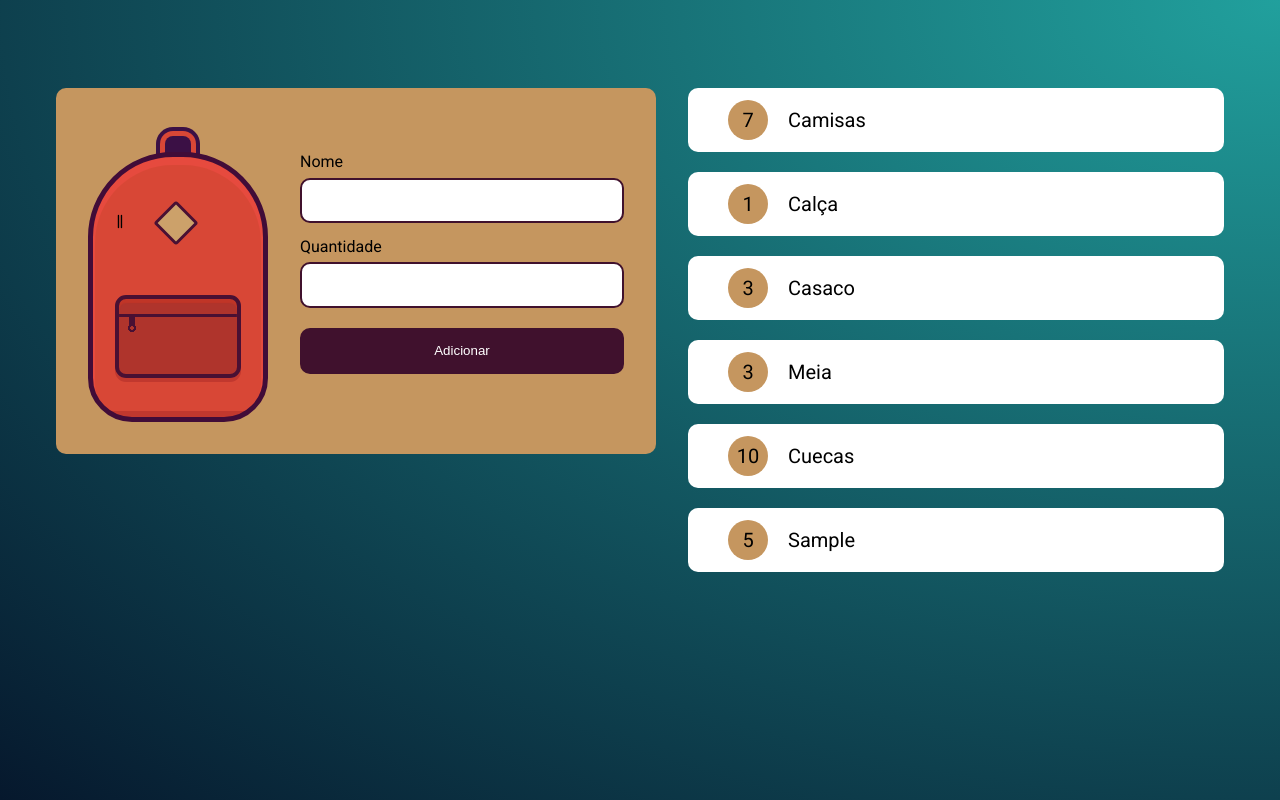
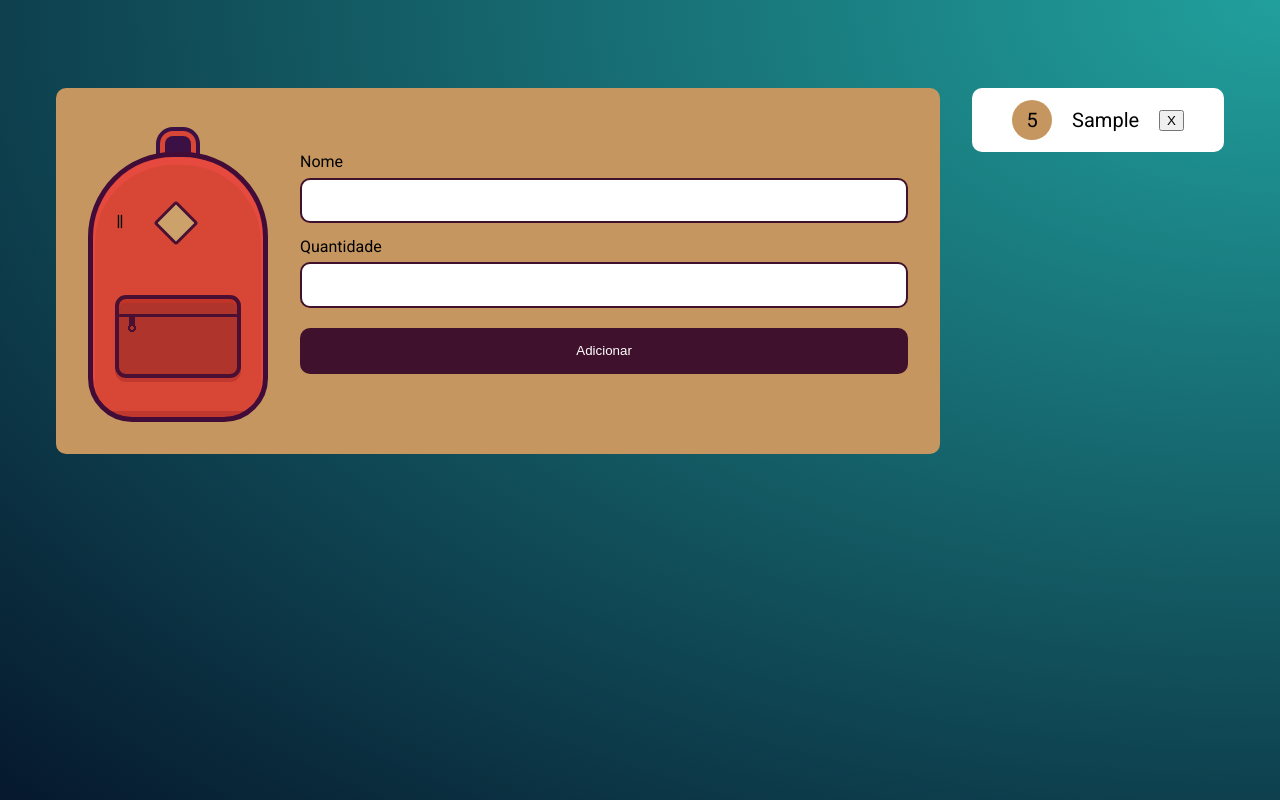
Before and after one commit to renancadnogueira/mochila, a plain HTML site: page index.html in a window 1280 px wide. Both pictures are taken after typing "Sample", "5" into the empty fields and a click on the input "Adicionar". Drawn offline with Linux system fonts and the light colour scheme.

Commit message:
Projeto Mochila de Viagem Concluído

```diff
--- a/index.html
+++ b/index.html
@@ -25,11 +25,6 @@
         </div>
 
         <ul class="lista" id="lista">
-            <li class="item"><strong>7</strong>Camisas</li>
-            <li class="item"><strong>1</strong>Calça</li>
-            <li class="item"><strong>3</strong>Casaco</li>
-            <li class="item"><strong>3</strong>Meia</li>
-            <li class="item"><strong>10</strong>Cuecas</li>
         </ul>
     </main>
 
--- a/js/main.js
+++ b/js/main.js
@@ -1,7 +1,12 @@
 // Buscando o form e a lista no DOM
 const form = document.getElementById("novoItem");
 const lista = document.getElementById("lista");
-const itens = [] //  Declare um array de nome itens
+const itens = JSON.parse(localStorage.getItem("itens")) || [] //  Declare um array de nome itens || esse sinal declara para trazer verdadeiro ou falso. alterar valores de tipo texto, para valores JavaScript com o método JSON.parse
+
+// Aplicamos o método forEach() para manter os itens criados na página, mesmo após atualizá-la
+itens.forEach((elemento) => {
+    criaElemento(elemento);
+})
 
 // Criando listener do submit do form
 form.addEventListener("submit", (evento) => {
@@ -12,8 +17,34 @@ form.addEventListener("submit", (evento) => {
     const nome = evento.target.elements['nome'];
     const quantidade = evento.target.elements['quantidade'];
 
-    // chamando a função de criar elemento na lista
-    criaElemento(nome.value, quantidade.value);
+    // Const para conferir elemento nome no array itens
+    const existe = itens.find(elemento => elemento.nome === nome.value);
+
+         // Transforme a variável já criada, itemAtual, em um objeto object que receba os valores de nome e quantidade,
+         const itemAtual = {
+            "nome": nome.value,
+            "quantidade": quantidade.value
+    }
+
+    // Condicional para conferir se o elemento existe
+    if (existe) {
+        itemAtual.id = existe.id
+
+        atualizaElemento(itemAtual)
+
+        itens[itens.findIndex(elemento => elemento.id === existe.id)] = itemAtual
+    } else {
+        itemAtual.id = itens[itens.length -1] ? (itens[itens.length-1]).id + 1 : 0;
+
+     // chamando a função de criar elemento na lista
+        criaElemento(itemAtual);
+
+    // Insira a variável itemAtual nesse array itens, utilizando o método push
+        itens.push(itemAtual);
+    }
+
+    // E transforme os valores estes valores em string. Armazena o nome e a quantidade dos valores passados para a lista
+    localStorage.setItem("itens", JSON.stringify(itens));
 
     // Ao enviar um item para a lista, o formulário fica em branco
     nome.value = ""
@@ -21,7 +52,7 @@ form.addEventListener("submit", (evento) => {
 })
 
 // Função para criar elemento na lista passando o nome e quantidade
-function criaElemento(nome, quantidade) {
+function criaElemento(item) {
 
     // Criando elemento "li" e add a classe "item"
     const novoItem = document.createElement('li');
@@ -29,24 +60,39 @@ function criaElemento(nome, quantidade) {
 
     // Criando elemento "strong" e incluíndo a quantidade
     const numeroItem = document.createElement('strong');
-    numeroItem.innerHTML = quantidade;
+    numeroItem.innerHTML = item.quantidade;
+    numeroItem.dataset.id = item.id;
 
     // Inserindo o elemento "strong" no elemento "li" com o nome
     novoItem.appendChild(numeroItem);
-    novoItem.innerHTML += nome;
+    novoItem.innerHTML += item.nome;
+
+    novoItem.appendChild(botaoDeleta(item.id));
 
     // Inserindo o elemento "li" no elemento "lista"
     lista.appendChild(novoItem);
+}
 
-    // Transforme a variável já criada, itemAtual, em um objeto object que receba os valores de nome e quantidade,
-    const itemAtual = {
-        "nome": nome,
-        "quantidade": quantidade
-    }
+function atualizaElemento(item) {
+    document.querySelector("[data-id='"+item.id+"']").innerHTML = item.quantidade
+}
 
-    // Insira a variável itemAtual nesse array itens, utilizando o método push
-    itens.push(itemAtual);
+function botaoDeleta(id) {
+    const elementoBotao = document.createElement("button");
+    elementoBotao.innerText = "X"
 
-    // E transforme os valores estes valores em string. Armazena o nome e a quantidade dos valores passados para a lista
-    localStorage.setItem("item", JSON.stringify(itemAtual));
+    elementoBotao.addEventListener("click", function() {
+        deletaElemento(this.parentNode, id)
+    })
+
+    return elementoBotao
 }
+
+function deletaElemento(tag, id) {
+    tag.remove()
+
+    // remover item do array
+    itens.splice(itens.findIndex(elemento => elemento.id === id), 1)
+
+    localStorage.setItem("itens", JSON.stringify(itens));
+}
```
